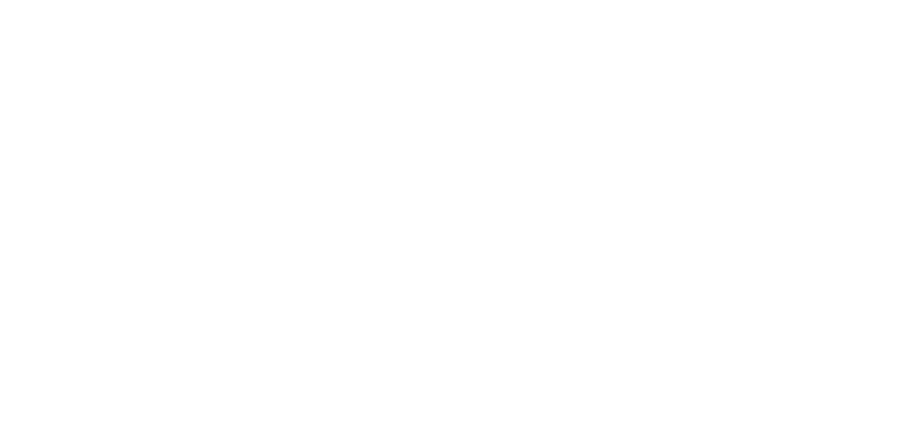
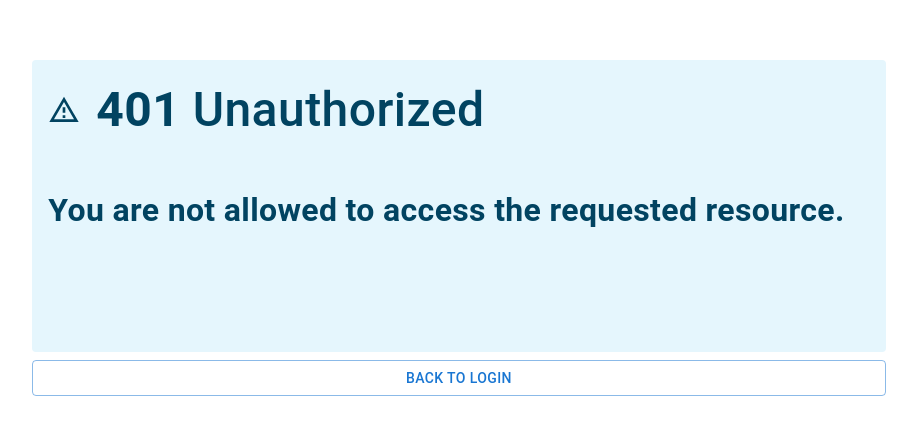
Before and after one commit to mgegry/myFriends, a React (Create React App) app in the folder myfriends-client/: page /unauthorized in a window 1280 px wide. Before the commit this address had no page. Shown: the part 172-606 px from the top of the page, without its empty margins (181-1098 px from the left). Built offline with nearby package versions, Linux system fonts and the light colour scheme.

Commit message:
finished unauthorized page

```diff
--- a/myfriends-client/src/App.js
+++ b/myfriends-client/src/App.js
@@ -2,6 +2,7 @@
 import { BrowserRouter, Routes, Route } from "react-router-dom";
 import Login from "./pages/Login";
 import Register from "./pages/Register";
+import Unauthorized from "./pages/Unauthorized";
 
 export default function App() {
     return (
@@ -10,6 +11,7 @@
                 <Route exact path='/login' element={<Login />}> </Route>
                 <Route exact path='/register' element={<Register />}> </Route>
                 <Route exact path="/" element={<Home />}> </Route>
+                <Route exact path="/unauthorized" element={<Unauthorized />}> </Route>
             </Routes>
         </BrowserRouter>
     );
--- a/myfriends-client/src/pages/Home.js
+++ b/myfriends-client/src/pages/Home.js
@@ -1,17 +1,21 @@
 import { Button } from "@mui/material";
 import React, { useEffect } from "react";
+import { useNavigate } from "react-router-dom";
 
 const Home = () => {
 
     const [authenticated, setAuthenticated] = React.useState(null);
+    const navigate = useNavigate();
 
     useEffect(() => {
         const loggedInUser = JSON.parse(localStorage.getItem('user'));
 
         if (loggedInUser) {
             setAuthenticated(loggedInUser);
+        } else {
+            navigate("/unauthorized");
         }
-    }, [])
+    }, [navigate])
 
 
     if (authenticated) {
@@ -21,8 +25,6 @@
                 <Button onClick={() => { localStorage.removeItem('user'); }} >Fuata</Button>
             </>
         );
-    } else {
-        return <div>You need to be logged in to access this resource</div>
     }
 }
 
--- /dev/null
+++ b/myfriends-client/src/pages/Unauthorized.js
@@ -0,0 +1,39 @@
+import { Error, ReportProblemOutlined } from "@mui/icons-material";
+import { Alert, AlertTitle, Button, Grid, Icon, Typography } from "@mui/material";
+import { Stack } from "@mui/system";
+
+const Unauthorized = () => {
+    return (
+        <Grid container sx={{ height: "100vh" }} alignItems="center">
+            <Grid item xs={2}>
+            </Grid>
+            <Grid item xs={8}>
+                <Stack direction={"column"} spacing={1}>
+                    <Alert
+                        // icon={<ReportProblemOutlined sx={{ fontSize: "3rem" }} />}
+                        icon={false}
+                        severity="info"
+                        sx={{ height: "35vh", fontSize: "2rem" }}
+                    >
+                        <Stack direction={"row"} spacing={2} sx={{ alignItems: "baseline" }}>
+                            <ReportProblemOutlined sx={{ fontSize: "2rem" }} />
+                            <AlertTitle sx={{ fontSize: "3rem" }} ><b>401</b> Unauthorized</AlertTitle>
+                        </Stack>
+                        <h4>
+                            You are not allowed to access the requested resource.
+                        </h4 >
+
+                    </Alert>
+
+                    <Button href="./login" variant="outlined">Back to login</Button>
+
+                </Stack>
+
+            </Grid>
+            <Grid item xs={2}>
+            </Grid>
+        </Grid>
+    );
+};
+
+export default Unauthorized;
```
